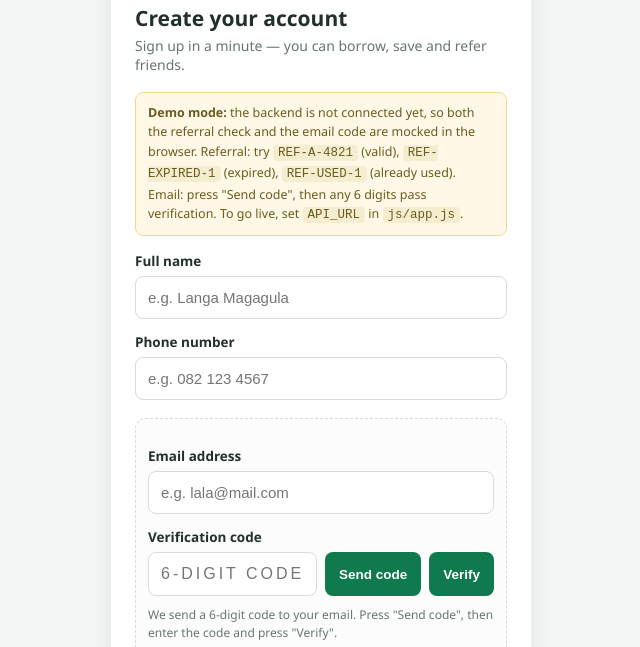
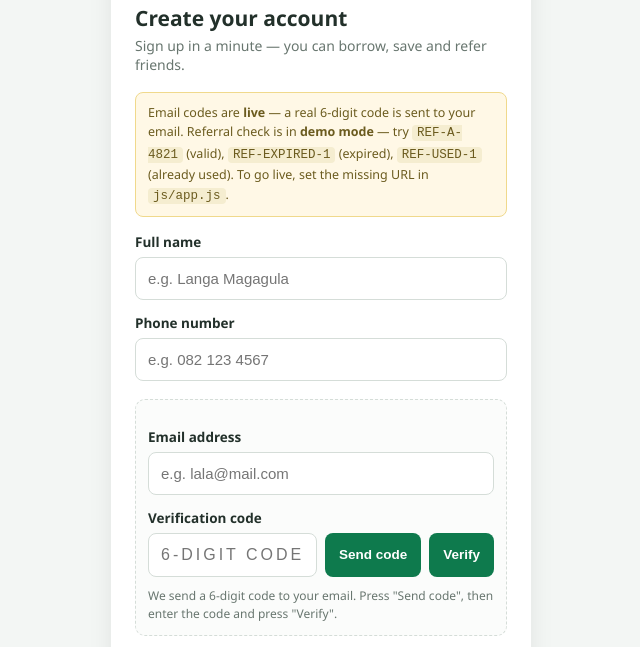
Before and after one commit to Patchunia/sebaka_majacode, a plain HTML site: page front-end/index.html in a window 1280 px wide. Shown: the part 106-753 px from the top of the page, without its empty margins (319-959 px from the left). Drawn offline with Linux system fonts and the light colour scheme.

Commit message:
Wire front-end to two back-ends: EMAIL_API_URL + REFERRAL_API_URL
- app.js: email and referral flows now switch live/demo on their own
  URLs, so the referral check no longer misfires at the Spring API;
  mode banner rendered from CONFIG so it always matches the real mode
- index.html: banner placeholder filled in by JS
- README.md: docs updated to the two-URL config
- Verified end-to-end in a real browser: Send code -> HTTP 200 ->
  6-digit code delivered to the local SMTP sink mailbox

```diff
--- a/front-end/index.html
+++ b/front-end/index.html
@@ -18,12 +18,9 @@
       <h1>Create your account</h1>
       <p class="subtitle">Sign up in a minute — you can borrow, save and refer friends.</p>
 
-      <div class="demo-banner">
-        <strong>Demo mode:</strong> the backend is not connected yet, so both the
-        referral check and the email code are mocked in the browser. Referral: try
-        <code>REF-A-4821</code> (valid), <code>REF-EXPIRED-1</code> (expired),
-        <code>REF-USED-1</code> (already used). Email: press "Send code", then any
-        6 digits pass verification. To go live, set <code>API_URL</code> in <code>js/app.js</code>.
+      <div class="demo-banner" id="demo-banner">
+        <!-- Filled in by js/app.js from the real CONFIG, so it always matches. -->
+        <strong>Mode:</strong> loading…
       </div>
 
       <form id="signup-form" novalidate>
--- a/front-end/js/app.js
+++ b/front-end/js/app.js
@@ -4,22 +4,29 @@
    ============================================================ */
 
 // ============================================================
-// CONFIG — ask the back-end developer (Siyabonga) for the real
-// Supabase Edge Function URL. Leave "" to stay in demo mode.
-// Example: const API_URL = "https://<project>.supabase.co/functions/v1";
-// The call below will then POST to `${API_URL}/validate-referral`.
+// CONFIG — two back-ends, each with its own live/demo switch.
 //
-// Email-code API (Spring Boot, from api/README.md):
-//   POST {API_URL}/api/v1/email-codes   body: { "email": "..." }
+// 1) EMAIL_API_URL — the Spring Boot email-code API (in api/):
+//   POST {EMAIL_API_URL}/api/v1/email-codes   body: { "email": "..." }
 //   200 -> {"message":"Verification code sent."}
 //   400 -> invalid/blank email
 //   502 -> SMTP failed: {"detail":"The verification email could not
 //          be sent. Please try again later."}
-// NOTE: the Spring API has no "verify" endpoint yet, so verification
-// stays mocked until the backend stores the code and adds one.
+//   Local run: "http://localhost:8080". Leave "" to demo-mode the email flow.
+//   NOTE: the Spring API has no "verify" endpoint yet (back-end task T1),
+//   so verification stays mocked until it is added.
+//
+// 2) REFERRAL_API_URL — the Supabase Edge Function (back-end task T4).
+//   Ask Siyabonga for the real URL. Leave "" to stay in demo mode.
+//   Example: "https://<project>.supabase.co/functions/v1"
+//   When set, the referral check POSTs to `${REFERRAL_API_URL}/validate-referral`.
+//   Until it exists, the check runs against the in-browser mock
+//   (REF-A-4821 / REF-EXPIRED-1 / REF-USED-1).
 // ============================================================
-const API_URL = "http://localhost:8080";
+const EMAIL_API_URL = "http://localhost:8080";
+const REFERRAL_API_URL = "";
 const EMAIL_CODES_PATH = "/api/v1/email-codes";
+const REFERRAL_VALIDATE_PATH = "/validate-referral";
 
 // ---------- Element shortcuts ----------
 const screenSignup = document.querySelector("#screen-signup");
@@ -37,6 +44,23 @@ const applyBtn     = document.querySelector("#apply-btn");
 const signupBtn    = document.querySelector("#signup-btn");
 const signoutBtn   = document.querySelector("#signout-btn");
 const message      = document.querySelector("#message");
+
+// ---------- Mode banner (rendered from CONFIG so it never lies) ----------
+(function renderModeBanner() {
+  const banner = document.querySelector("#demo-banner");
+  if (!banner) return;
+  const parts = [];
+  parts.push(EMAIL_API_URL
+    ? "Email codes are <strong>live</strong> — a real 6-digit code is sent to your email."
+    : "Email codes are in <strong>demo mode</strong> — press \"Send code\", then any 6 digits pass.");
+  parts.push(REFERRAL_API_URL
+    ? "Referral check is <strong>live</strong>."
+    : "Referral check is in <strong>demo mode</strong> — try <code>REF-A-4821</code> (valid), <code>REF-EXPIRED-1</code> (expired), <code>REF-USED-1</code> (already used).");
+  if (!EMAIL_API_URL || !REFERRAL_API_URL) {
+    parts.push("To go live, set the missing URL in <code>js/app.js</code>.");
+  }
+  banner.innerHTML = parts.join(" ");
+})();
 
 // ---------- App state ----------
 let appliedCode = null;   // the verified referral code, or null
@@ -71,9 +95,9 @@ function mockValidate(code) {
   });
 }
 
-// ---------- Real backend call (when API_URL is set) ----------
+// ---------- Real backend call (when REFERRAL_API_URL is set) ----------
 async function validateWithBackend(code) {
-  const response = await fetch(`${API_URL}/validate-referral`, {
+  const response = await fetch(`${REFERRAL_API_URL}${REFERRAL_VALIDATE_PATH}`, {
     method: "POST",
     headers: { "Content-Type": "application/json" },
     body: JSON.stringify({ code }),
@@ -91,7 +115,7 @@ async function applyReferralCode(code) {
   showMessage("Checking your code...", "info");
 
   try {
-    const result = API_URL
+    const result = REFERRAL_API_URL
       ? await validateWithBackend(code)
       : await mockValidate(code);
 
@@ -134,8 +158,8 @@ codeInput.addEventListener("input", () => {
 // ============================================================
 // FE-5: EMAIL VERIFICATION (Spring Boot email-code API)
 //
-// Live mode (API_URL set):
-//   "Send code" -> POST {API_URL}/api/v1/email-codes  { "email": "..." }
+// Live mode (EMAIL_API_URL set):
+//   "Send code" -> POST {EMAIL_API_URL}/api/v1/email-codes  { "email": "..." }
 //     200 -> {"message":"Verification code sent."}
 //     400 -> bad/blank email
 //     502 -> SMTP failed (their RFC-7807 ProblemDetail, field "detail")
@@ -160,7 +184,7 @@ const EMAIL_RE = /^[^\s@]+@[^\s@]+\.[^\s@]+$/;
 
 // ---------- Real backend call: send the 6-digit code (200/400/502) ----------
 async function sendCodeWithBackend(email) {
-  const response = await fetch(`${API_URL}${EMAIL_CODES_PATH}`, {
+  const response = await fetch(`${EMAIL_API_URL}${EMAIL_CODES_PATH}`, {
     method: "POST",
     headers: { "Content-Type": "application/json" },
     body: JSON.stringify({ email }),
@@ -198,7 +222,7 @@ async function sendEmailCode() {
   showEmailMessage("Sending your code...", "info");
 
   try {
-    const result = API_URL
+    const result = EMAIL_API_URL
       ? await sendCodeWithBackend(email)
       : await mockSendCode();
 
@@ -251,7 +275,7 @@ async function verifyEmailCode() {
 
   try {
     // TODO(live): when the backend adds a verify endpoint, replace this with:
-    //   const response = await fetch(`${API_URL}/api/v1/email-codes/verify`, {
+    //   const response = await fetch(`${EMAIL_API_URL}/api/v1/email-codes/verify`, {
     //     method: "POST",
     //     headers: { "Content-Type": "application/json" },
     //     body: JSON.stringify({ email, code }),
```
Also changed, not shown: front-end/README.md.
